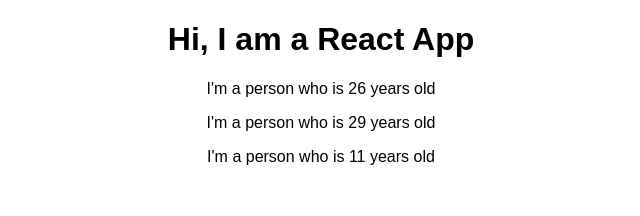
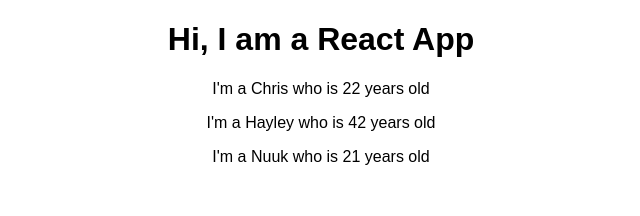
Before and after one commit to Christianq010/udemy_react-complete-guide, a React (Create React App) app: page / in a window 1280 px wide. Shown: the top 216 px of the page, without its empty margins (319-959 px from the left). Built offline with nearby package versions, Linux system fonts and the light colour scheme.

Commit message:
Lesson 35 : Working with props

```diff
--- a/src/App.js
+++ b/src/App.js
@@ -8,9 +8,9 @@
     return (
       <div className="App">
         <h1>Hi, I am a React App</h1>
-        <Person />
-        <Person />
-        <Person />
+        <Person name="Chris" age="22"/>
+        <Person name="Hayley" age="42"/>
+        <Person name="Nuuk" age="21"/>
       </div>
     );
   }
--- a/src/Person/Person.js
+++ b/src/Person/Person.js
@@ -1,7 +1,7 @@
 import React from 'react';
 
-const person = () => {
-    return <p>I'm a person who is { Math.floor(Math.random() * 30) } years old</p>
+const person = (props) => {
+    return <p>I'm a {props.name} who is { props.age } years old</p>
 }
 
 export default person;
```
